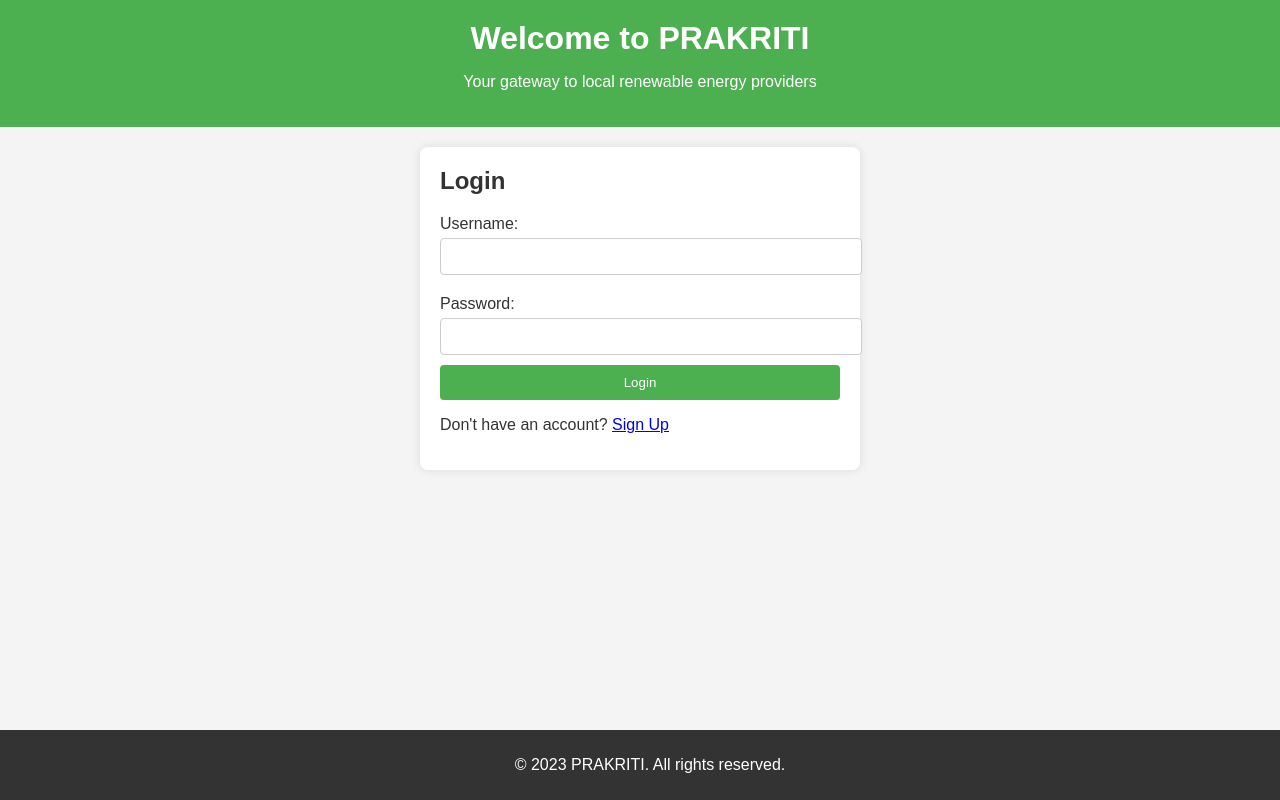
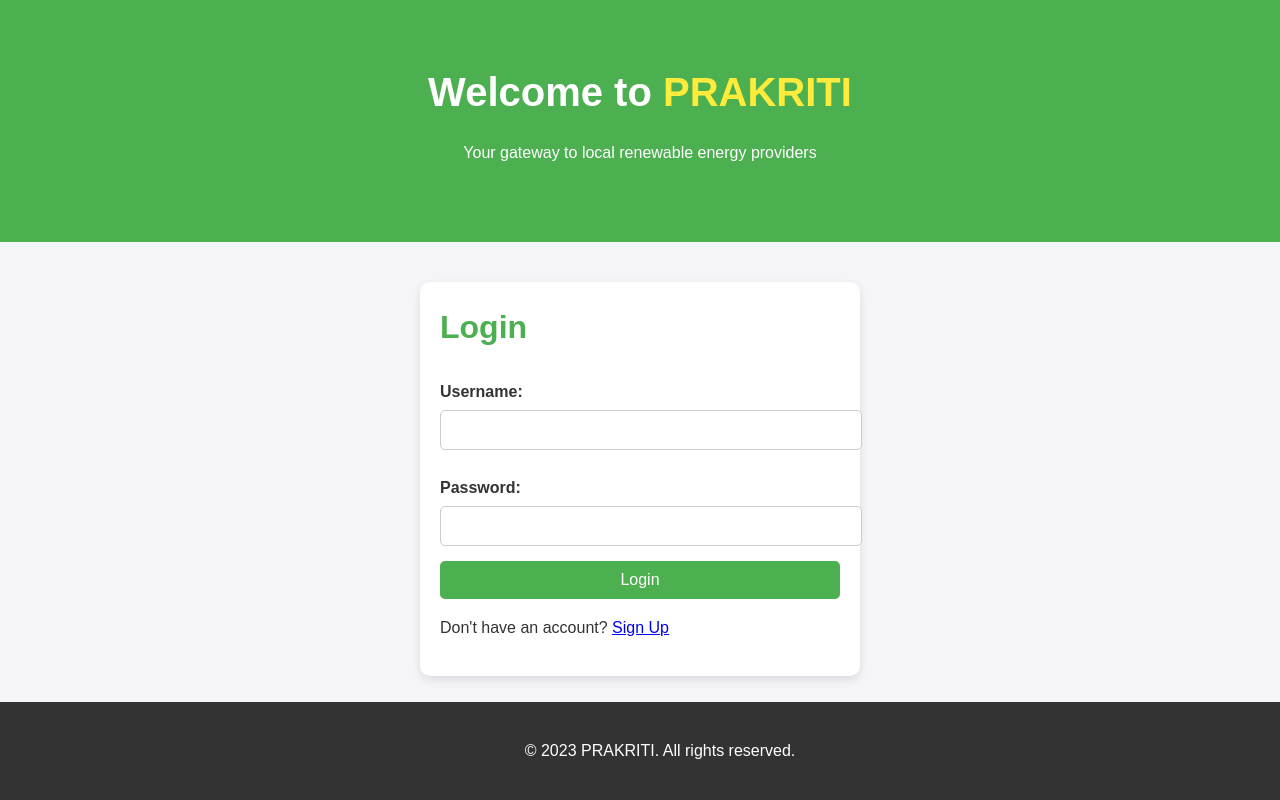
Before and after one commit to TuhinDey18/PRAKRITI, a plain HTML site: page index.html in a window 1280 px wide. Drawn offline with Linux system fonts and the light colour scheme.

Commit message:
Update style.css

```diff
--- a/style.css
+++ b/style.css
@@ -1,46 +1,60 @@
+/* General Styles */
 body {
-  font-family: Arial, sans-serif;
+  font-family: 'Arial', sans-serif;
   margin: 0;
   padding: 0;
-  background-color: #f4f4f4;
+  background-color: #f4f4f9;
   color: #333;
+  line-height: 1.6;
 }
 
 header {
   background-color: #4CAF50;
   color: white;
-  padding: 20px;
+  padding: 60px 20px;
   text-align: center;
+  animation: fadeIn 2s ease-in-out;
 }
 
 header h1 {
   margin: 0;
+  font-size: 2.5rem;
 }
 
-.login-section {
-  margin: 20px auto;
+.highlight {
+  color: #ffeb3b;
+}
+
+/* Login and Signup Sections */
+.login-section, .signup-section {
+  margin: 40px auto;
   padding: 20px;
   max-width: 400px;
   background: white;
-  border-radius: 8px;
-  box-shadow: 0 0 10px rgba(0, 0, 0, 0.1);
+  border-radius: 10px;
+  box-shadow: 0 4px 10px rgba(0, 0, 0, 0.1);
+  animation: slideUp 1s ease-in-out;
 }
 
-.login-section h2 {
+.login-section h2, .signup-section h2 {
   margin-top: 0;
+  font-size: 2rem;
+  color: #4CAF50;
 }
 
 form label {
   display: block;
   margin: 10px 0 5px;
+  font-weight: bold;
 }
 
 form input {
   width: 100%;
   padding: 10px;
-  margin-bottom: 10px;
+  margin-bottom: 15px;
   border: 1px solid #ccc;
-  border-radius: 4px;
+  border-radius: 5px;
+  font-size: 1rem;
 }
 
 form button {
@@ -49,29 +63,34 @@ form button {
   background-color: #4CAF50;
   color: white;
   border: none;
-  border-radius: 4px;
+  border-radius: 5px;
+  font-size: 1rem;
   cursor: pointer;
+  transition: background-color 0.3s ease;
 }
 
 form button:hover {
   background-color: #45a049;
 }
 
-.provider-section {
-  margin: 20px auto;
-  padding: 20px;
-  max-width: 800px;
-  background: white;
-  border-radius: 8px;
-  box-shadow: 0 0 10px rgba(0, 0, 0, 0.1);
-}
-
+/* Footer */
 footer {
   text-align: center;
-  padding: 10px;
+  padding: 20px;
   background-color: #333;
   color: white;
   position: fixed;
   bottom: 0;
   width: 100%;
 }
+
+/* Animations */
+@keyframes fadeIn {
+  from { opacity: 0; }
+  to { opacity: 1; }
+}
+
+@keyframes slideUp {
+  from { transform: translateY(20px); opacity: 0; }
+  to { transform: translateY(0); opacity: 1; }
+}
```
